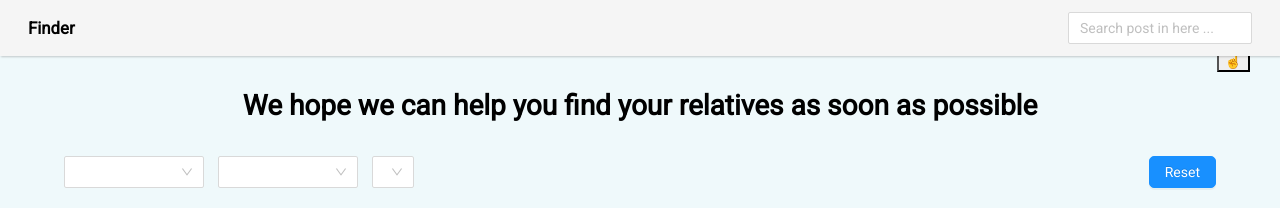
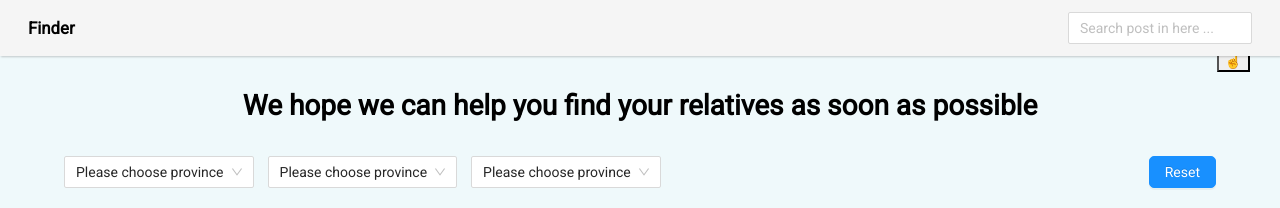
Before and after one commit to Finder-Application/webapp-ui, a React (Vite) app: page / in a window 1280 px wide. Shown: the top 208 px of the page. Built offline with nearby package versions, Linux system fonts and the light colour scheme; grey boxes are pictures that could not be loaded.

Commit message:
Layout basic: Config api version 2

```diff
--- a/src/@types/DefaultLayout.d.ts
+++ b/src/@types/DefaultLayout.d.ts
@@ -1,3 +1,3 @@
 interface DefaultLayoutProps {
-  children: JSX.Element;
+  children: JSX.Element | React.ReactNode;
 }
--- a/src/App.tsx
+++ b/src/App.tsx
@@ -9,8 +9,7 @@ import { PrivateOutletRoute, PublicOutletRoute } from './routes';
 function App() {
   const renderRoutes = (routes: RouteFinder[]): JSX.Element[] =>
     routes.map((route, index) => {
-      const Page = <CustomPage {...route} />;
-      let Layout =
+      const Layout =
         route.layout === undefined
           ? DefaultLayout
           : route.layout === null
@@ -21,7 +20,11 @@ function App() {
         <Route
           key={index}
           path={route.path}
-          element={<Layout>{Page}</Layout>}
+          element={
+            <Layout>
+              <CustomPage {...route} />;
+            </Layout>
+          }
         />
       );
     });
--- a/src/apis/config.ts
+++ b/src/apis/config.ts
@@ -2,7 +2,6 @@ import { RequestOptions, RequestPayload } from '@/@types';
 import { getLocalStorage, removeLocalStorage, setLocalStorage } from '@/utils';
 import axios, { AxiosError, AxiosRequestConfig, AxiosResponse } from 'axios';
 import queryString from 'query-string';
-import { toast } from 'react-toastify';
 import { getUrl } from './service';
 
 const axiosClient = axios.create({
@@ -24,9 +23,6 @@ axiosClient.interceptors.response.use(
     return response;
   },
   (error: AxiosError) => {
-    if (error.response?.status === 404) {
-      toast.error('Not found api');
-    }
     if (error.response?.status == 401) {
       removeLocalStorage('TOKEN');
     }
@@ -42,6 +38,7 @@ const makeRequest = async (
   const { apiVersion, headers } = config;
   const { body, params, method } = payload;
   const apiUrl = getUrl(apiVersion);
+
   const token = getLocalStorage('TOKEN');
   const contentType =
     body instanceof FormData ? 'multipart/form-data' : 'application/json';
--- a/src/apis/index.ts
+++ b/src/apis/index.ts
@@ -1,3 +1,4 @@
+import API from './service';
 export * from './config';
-export * from './service';
 export * from './urls';
+export default API;
--- a/src/hooks/useAuth.ts
+++ b/src/hooks/useAuth.ts
@@ -2,5 +2,5 @@ import { useState } from 'react';
 
 export const useAuth = () => {
   const [auth, setAuth] = useState(false);
-  return [auth] as const;
+  return [auth, setAuth] as const;
 };
--- a/src/pages/Homepage/Homepage.tsx
+++ b/src/pages/Homepage/Homepage.tsx
@@ -10,11 +10,11 @@ const cx = classNames.bind(styles);
 const Homepage = () => {
   const [provinceState, setProvince] = useState('');
 
-  // const provincesFiltered = constants.PROVINCES.filter((province) =>
-  //   toLower(cleanAccents(province.name)).includes(
-  //     toLower(cleanAccents(provinceState))
-  //   )
-  // );
+  const provincesFiltered = constants.PROVINCES.filter((province) =>
+    toLower(cleanAccents(province.name)).includes(
+      toLower(cleanAccents(provinceState))
+    )
+  );
   return (
     <div className={cx('homepage')}>
       <div className={cx('title')}>
@@ -34,7 +34,7 @@ const Homepage = () => {
               setProvince(value.trim());
             }}
           >
-            {/* <Select.Option value=''>Please choose province</Select.Option> */}
+            <Select.Option value=''>Please choose province</Select.Option>
             {constants.PROVINCES.map((province, index) => (
               <Select.Option key={index} value={province.name}>
                 {province.name}
@@ -53,7 +53,7 @@ const Homepage = () => {
               setProvince(value.trim());
             }}
           >
-            {/* <Select.Option value=''>Please choose province</Select.Option> */}
+            <Select.Option value=''>Please choose province</Select.Option>
             {constants.PROVINCES.map((province, index) => (
               <Select.Option key={index} value={province.name}>
                 {province.name}
@@ -72,7 +72,7 @@ const Homepage = () => {
               setProvince(value.trim());
             }}
           >
-            {/* <Select.Option value=''>Please choose province</Select.Option> */}
+            <Select.Option value=''>Please choose province</Select.Option>
             {constants.PROVINCES.map((province, index) => (
               <Select.Option key={index} value={province.name}>
                 {province.name}
```
